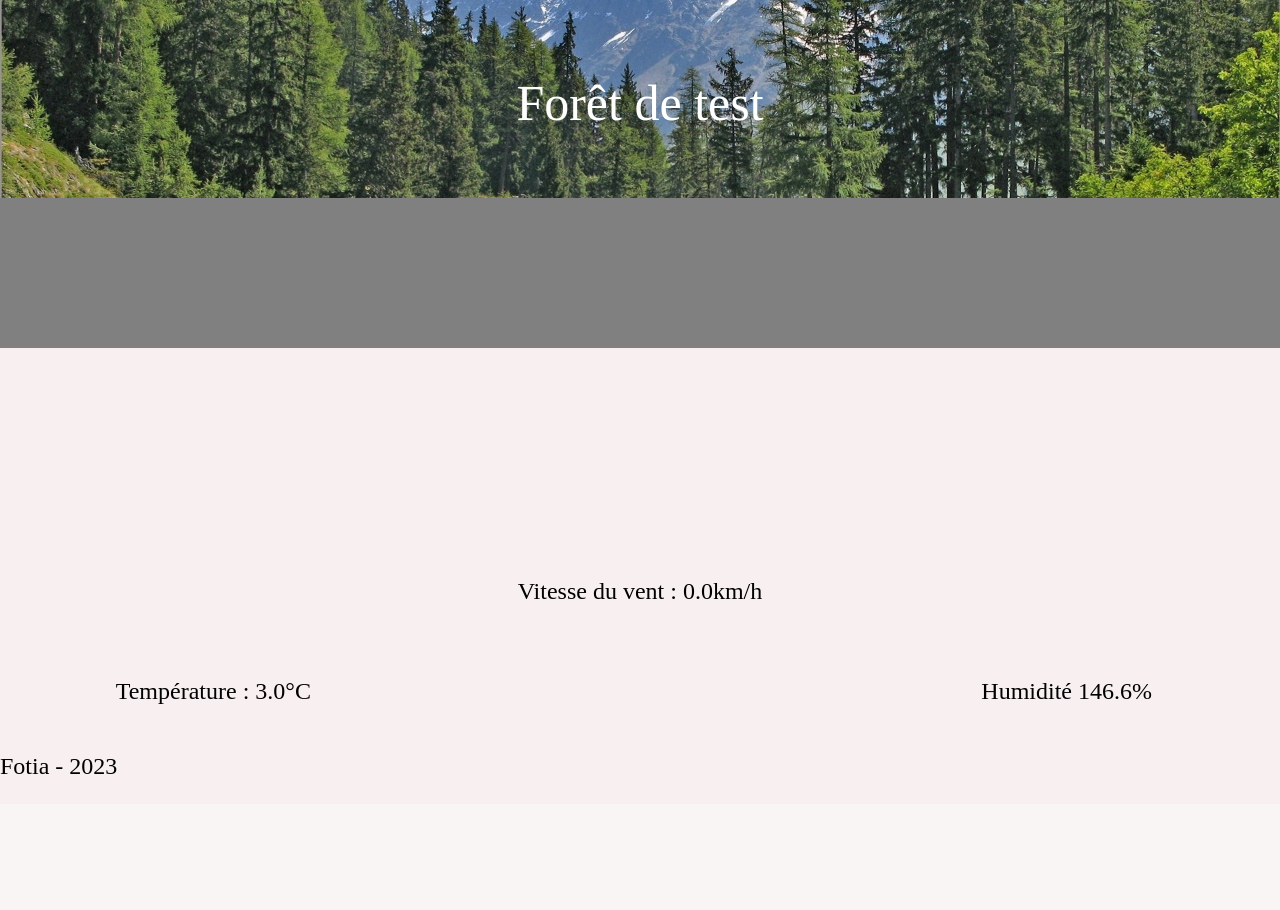
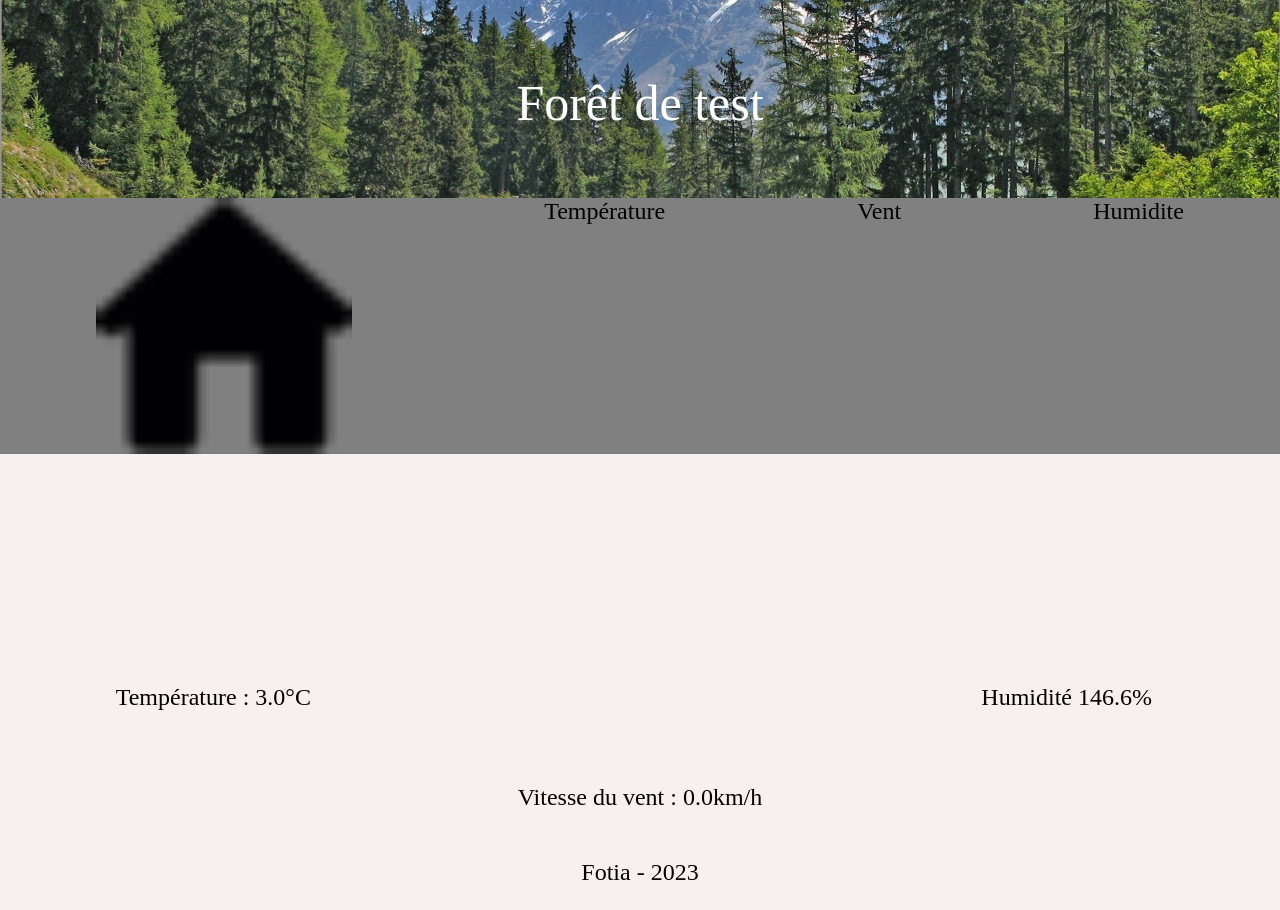
Before and after one commit to paulemile-hash/SITE-station-meteo, a Flask app: page / in a window 1280 px wide. Before the commit the page ends 774 px from the top, so only its background shows below. Run offline with Flask 3, Linux system fonts and the light colour scheme; a map, chart or similar area stays blank; some libraries are stand-ins or nearby versions.

Commit message:
navbar start

```diff
--- a/site/static/css/style.css
+++ b/site/static/css/style.css
@@ -26,11 +26,11 @@ h1 {
 }
 
 #gauge_top{
-    margin-top: 150px;
+    margin-top: 50px;
 }
 
 #gauge_bottom{
-    margin-top: 50px;
+    margin-top: 150px;
 }
 
 .gauge-label {
@@ -70,10 +70,19 @@ img {
 
 #navbar {
     background-color: grey;
-    display: block;
-    height: 150px;
+    display: flex;
+    height: 256px;
     margin: 0;
+    justify-content: space-around;
 
+}
+#navbar a{
+    text-decoration: none;
+}
+
+.item_navbar {
+    flex-grow: 0;
+    flex-shrink: 0;
 }
 
 .moyenne a {
@@ -93,3 +102,8 @@ a {
 h1 {
     color: black;
 }
+
+.footer{
+    text-align: center;
+
+}
--- a/site/templates/header.html
+++ b/site/templates/header.html
@@ -4,5 +4,20 @@
     </div>
     <div id="navbar">
 
+        <div>
+            <a href="\" class="item_navbar">
+            <img src="/site/static/home.png">
+        </a>
+        </div>
+        <div>
+            <a href="/temperature">Température</a>
+        </div>
+        <div>
+            <a href="/vent">Vent</a>
+        </div>
+
+        <div>
+            <a href="/humidite">Humidite</a>
+        </div>
     </div>
 </header>
--- a/site/templates/humidite.html
+++ b/site/templates/humidite.html
@@ -4,9 +4,6 @@
 
 {% block content %}
 
-<div>
-    <a href="/">Home</a>
-</div>
 
 <h1>{{ title }}</h1>
 <p>data: {{ data }}</p>
--- a/site/templates/main.html
+++ b/site/templates/main.html
@@ -20,6 +20,10 @@
         <p href="/humidite" class="gauge-label">Humidité <span id="humidity_value">{{ moyenne_humidite }}%</span></p>
     </div>
 
+</div>
+
+<div id="references">
+    <p></p>
 </div>
 
 <script>
--- a/site/templates/temperature.html
+++ b/site/templates/temperature.html
@@ -4,9 +4,6 @@
 
 {% block content %}
 
-<div>
-    <a href="/">Home</a>
-</div>
 
 <h1>{{ title }}</h1>
 <p>data: {{ data }}</p>
--- a/site/templates/vent.html
+++ b/site/templates/vent.html
@@ -3,9 +3,7 @@
 {% block title %}Vent{% endblock title %}
 
 {% block content %}
-    <div>
-        <a href="/">Home</a>
-    </div>
+
 
     <h1>{{ title }}</h1>
     <p>data: {{ data }}</p>
```
Also changed, not shown: site/static/home.png (added).
